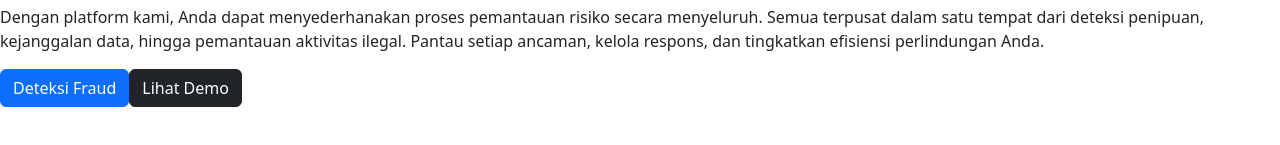
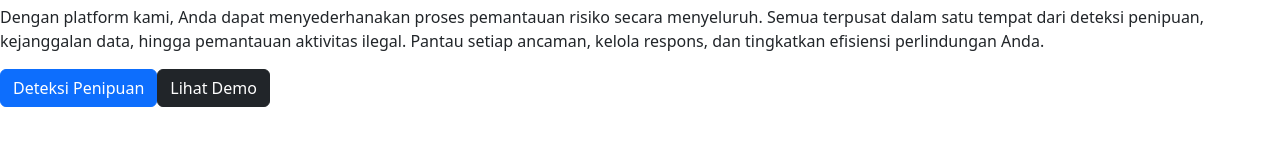
Before and after one commit to Digiforensics-AI/DigiForensics_Frontend, a React (Vite) app: page / in a window 1280 px wide. Shown: the part 409-554 px from the top of the page. Built offline with nearby package versions, Linux system fonts and the light colour scheme.

Commit message:
ubah fraud ke penipuan

```diff
--- a/src/pages/beranda/Beranda.jsx
+++ b/src/pages/beranda/Beranda.jsx
@@ -9,7 +9,7 @@ export default function Beranda() {
     <video src={Video_Protect} autoPlay="true" width={304} height={304}/>
     <Title title="Karena Perlindungan adalah hak semua orang.
 Deteksi cerdas dalam satu platform." description="Dengan platform kami, Anda dapat menyederhanakan proses pemantauan risiko secara menyeluruh. Semua terpusat dalam satu tempat dari deteksi penipuan, kejanggalan data, hingga pemantauan aktivitas ilegal. Pantau setiap ancaman, kelola respons, dan tingkatkan efisiensi perlindungan Anda."/>
-<CustomButton className="btn btn-primary" name="Deteksi Fraud" to="/fraud" />
+<CustomButton className="btn btn-primary" name="Deteksi Penipuan" to="/fraud" />
 <CustomButton className="btn btn-dark" name="Lihat Demo" to="/fraud" />
 
 
```
